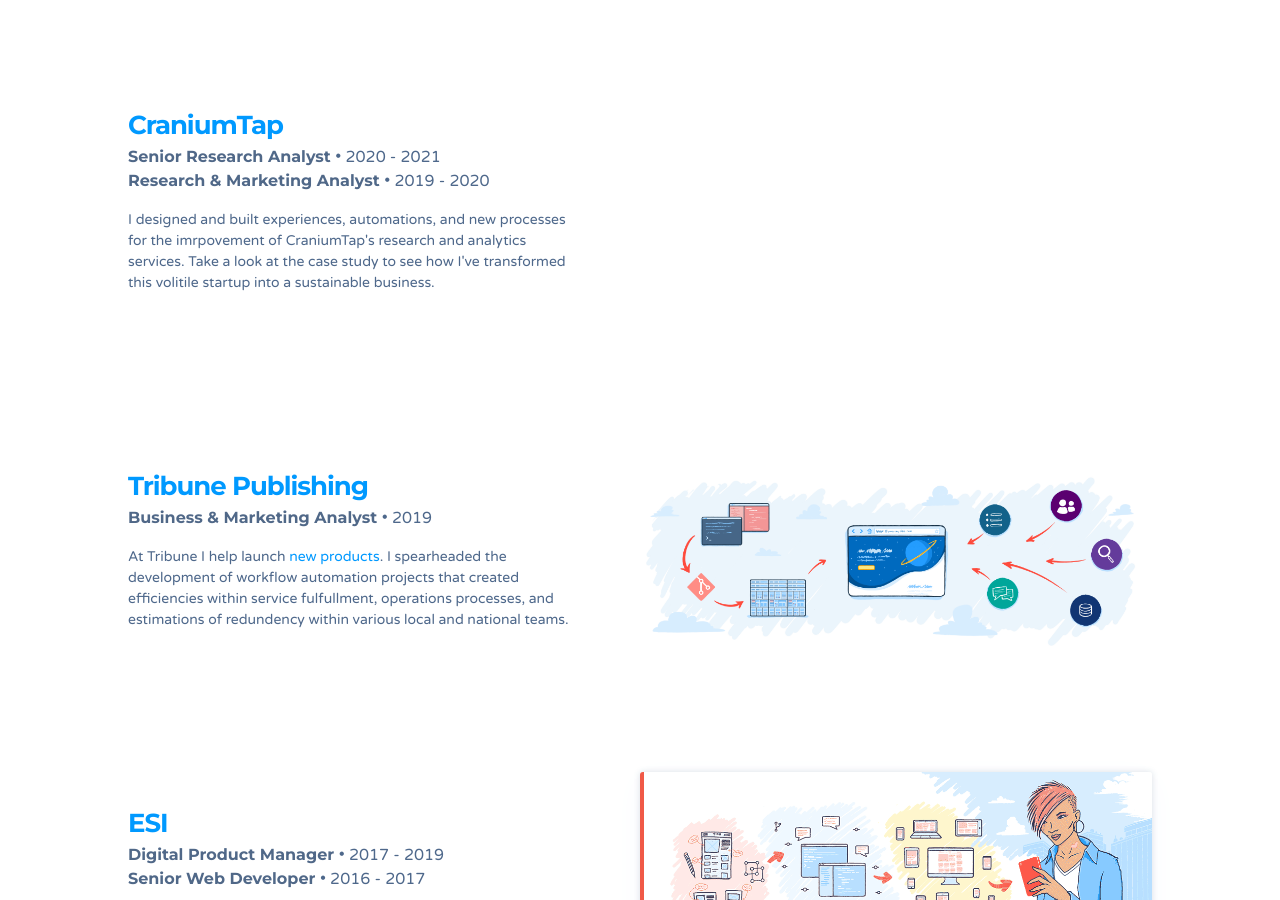
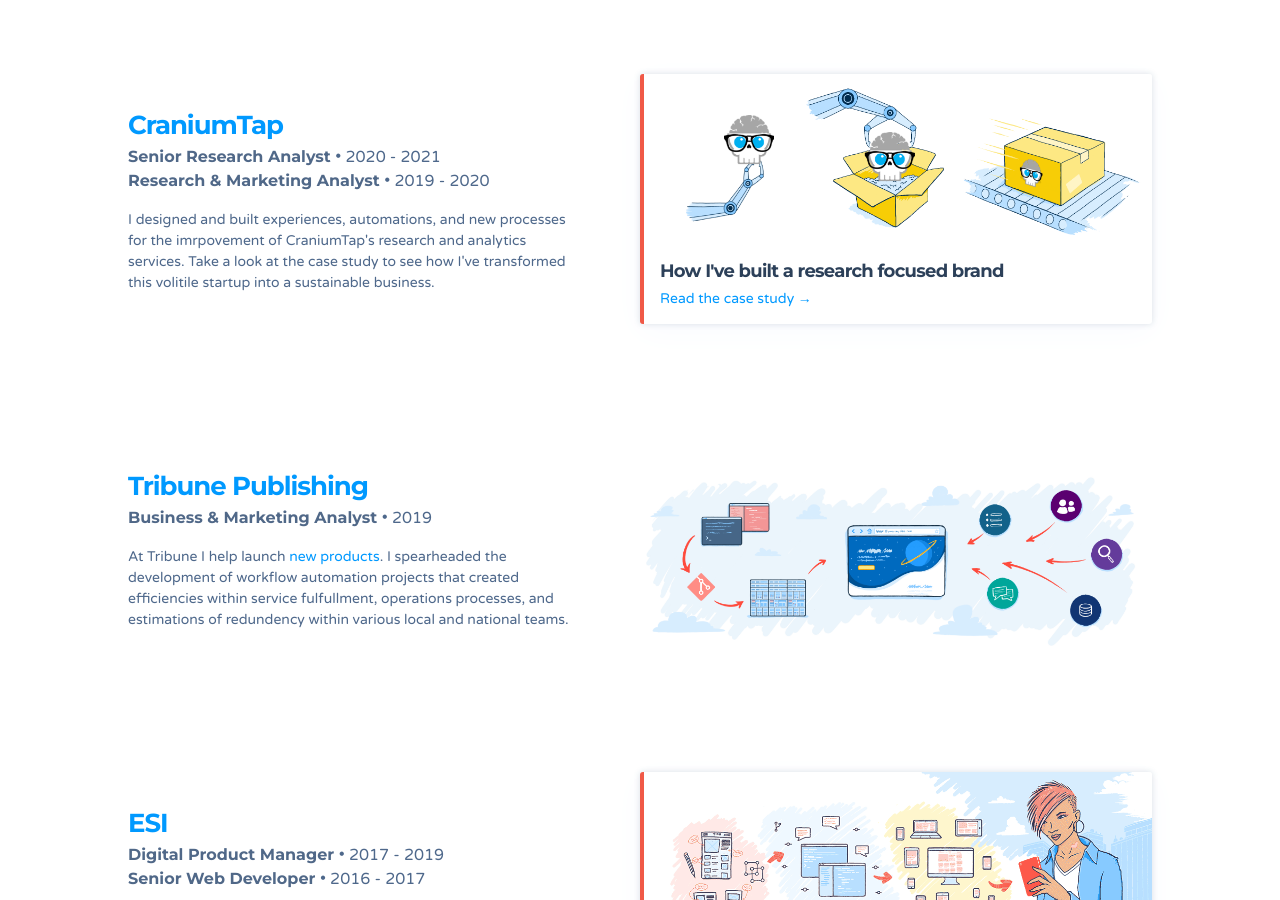
Before and after one commit to zenifold/max_page, a Jekyll site: the page built from index.html, in a window 1280 px wide and 900 px high, scrolled down 1701 px. Built offline with Jekyll 4.4.1, drawn with Linux system fonts in a browser that asks for light colours; some web fonts are replaced; some of the changed lines change nothing that is shown.

Commit message:
Update employers.yaml

```diff
--- a/_data/employers.yaml
+++ b/_data/employers.yaml
@@ -10,12 +10,12 @@
   #dribbble: https://dribbble.com/jag/projects/540365-GitHub-work
   image: /img/case-studies/craniumtap-retooling-and-shipping.png
   image_alt: Retooling CraniumTap services and improving the business.
-  #articles_layout: l_1_up
-  #articles_list:
-    #- title: How I've built a research focused brand
-    #  summary: Researching, analyzing, and implementing sustainable business innovation for CraniumTap.
-    #  url: /case-studies/craniumtap/building-craniumtap-with-research/
-    #  image: /img/case-studies/craniumtap-retooling-and-shipping.png
+  articles_layout: l_1_up
+  articles_list:
+    - title: How I've built a research focused brand
+      summary: Researching, analyzing, and implementing sustainable business innovation for CraniumTap.
+      url: https://craniumtap.com
+      image: /img/case-studies/craniumtap-retooling-and-shipping.png
 
 - name: Tribune Publishing
   url: https://www.tribpub.com/
```
